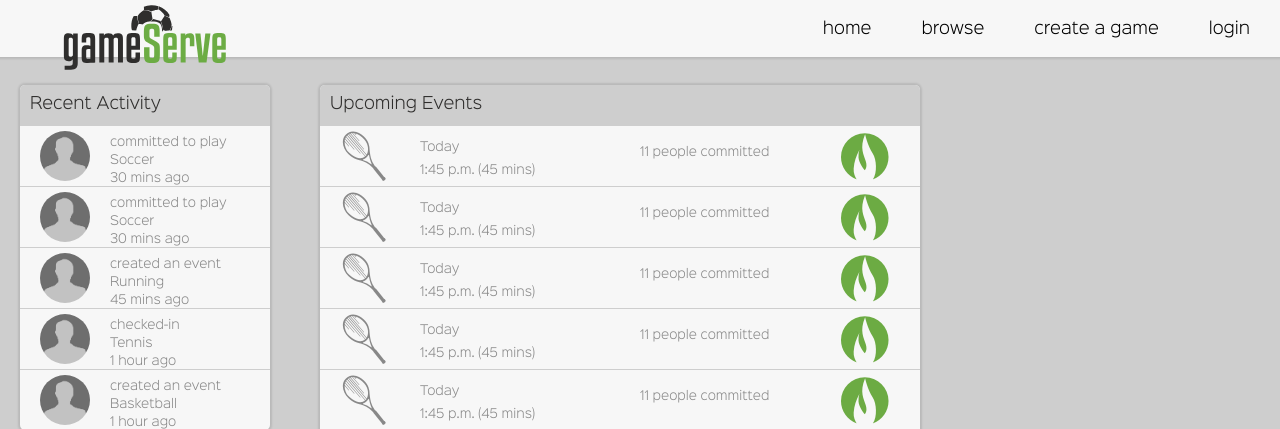
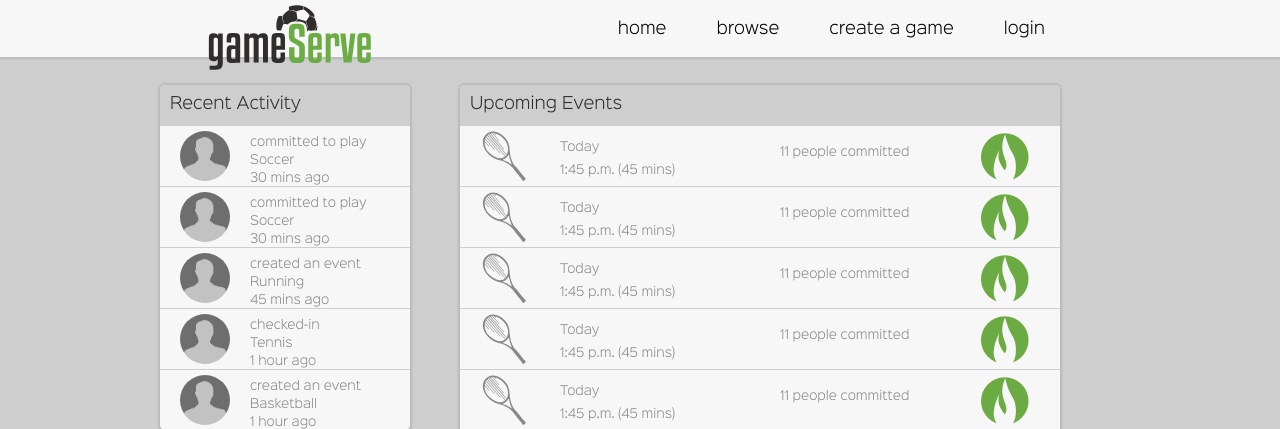
Before and after one commit to UCF-SoftwareEngineering-Team2/GameServe, a Django app: page /main/ in a window 1280 px wide. Shown: the top 429 px of the page. Run offline with Django 3.2, Linux system fonts and the light colour scheme; some libraries are stand-ins or nearby versions.

Commit message:
dynamically centered pages

```diff
--- a/GameServe/static/css/style.css
+++ b/GameServe/static/css/style.css
@@ -87,9 +87,17 @@
   content: "\e60c"; }
 
 body {
+  background: #cecece;
+  font-family: 'sinkin_sans300_light';
+  margin: 0px;
+  padding: 0px; }
+
+.center {
   margin: auto;
-  background: #cecece;
-  font-family: 'sinkin_sans300_light'; }
+  width: 1000px;
+  height: 100%; }
+  .center.head {
+    width: 870px; }
 
 header {
   position: fixed;
@@ -133,9 +141,8 @@ header {
     width: 300px; }
 
 #logo {
-  position: absolute;
-  width: 170px;
-  left: 60px; }
+  position: relative;
+  width: 170px; }
 
 .window {
   background: #f7f7f7;
@@ -181,6 +188,10 @@ header {
     .window .windowBlock:nth-child(2n+1) {
       width: 34%;
       background: #6cab43; }
+    .window .windowBlock h5 {
+      position: absolute;
+      bottom: 20px;
+      width: 100%; }
 
 #mapCanvas {
   height: 400px;
@@ -420,5 +431,6 @@ header {
   position: relative;
   float: left; }
 
-h3, h2 {
-  margin: 5px 0px; }
+h3, h2, h5 {
+  margin: 5px 0px;
+  font-family: 'sinkin_sans300_light'; }
--- a/GameServe/static/css/style.scss
+++ b/GameServe/static/css/style.scss
@@ -120,9 +120,18 @@ $light: #F7F7F7;
 }
 
 body {
-	margin: auto;
 	background: $med;
 	font-family: 'sinkin_sans300_light';
+	margin: 0px;
+	padding: 0px;
+}
+.center {
+	margin: auto;
+	width: 1000px;
+	height: 100%;
+	&.head {
+		width: 870px;
+	}
 
 }
 header {
@@ -173,9 +182,8 @@ header {
 	}
 }
 #logo {
-	position: absolute;
+	position: relative;
 	width: 170px;
-	left: 60px;
 
 }
 .window {
@@ -226,6 +234,11 @@ header {
 		&:nth-child(2n+1) {
 			width: 34%;
 			background: $green;
+		}
+		h5 {
+			position: absolute;
+			bottom: 20px;
+			width: 100%;
 		}
 	}
 }
@@ -498,6 +511,7 @@ header {
 	position: relative;
 	float: left;
 }
-h3, h2 {
+h3, h2, h5 {
 	margin: 5px 0px;
+	font-family: 'sinkin_sans300_light';
 }
--- a/GameServe/templates/main/base.html
+++ b/GameServe/templates/main/base.html
@@ -13,6 +13,7 @@
 
 <body>
 	<header>
+		<section class="center head">
 			<img src="{% static 'assets/gsLogo.svg' %}" id="logo">
 
 			<div id="login" class="headerLink">
@@ -32,7 +33,9 @@
 				<div class="linkSlider"></div>
 			</div>
 			<div id="headerFade"></div>
+		</section>
 	</header>
+	<section class="center">
 		<aside class="verticalPane small">
 			<section class="window side">
 				<div class="windowHeader">{% block topLeftPaneTitle %}Recent Activity{% endblock %}</div>
@@ -57,5 +60,6 @@
 				</div>
 			</form>
 		{% endblock %}
+	</section>
 </body>
 </html>
--- a/GameServe/templates/main/user.html
+++ b/GameServe/templates/main/user.html
@@ -51,16 +51,16 @@
 			<div class="windowBlock">
 				<h3>Baseball</h3>
 				<div class="icon-baseball largeIcon"></div>
-				most frequently played
+				<h5>most frequently played</h5>
 			</div>
 			<div class="windowBlock">
 				<h3>Tennis</h3>
 				<div class="icon-tennis largeIcon"></div>
-				most frequently played
+				<h5>most frequently played</h5>
 			</div>
 			<div class="windowBlock">
 				<h3>July 16, 2014</h3>
-				next game
+				<h5>next game</h5>
 			</div>
 		</section>
 	{% endblock %}
```
Lines whose indentation alone changed are shown as unchanged.
